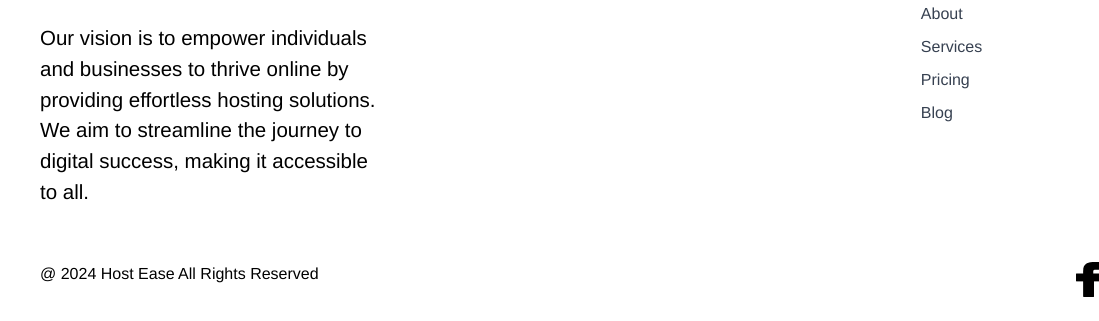
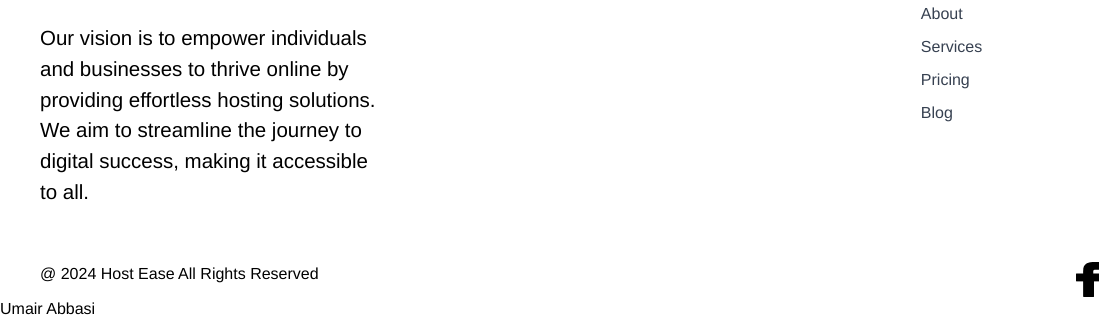
Before and after one commit to umairabbasidev/module-1-web-designing-hackathon, a plain HTML site: page index.html in a window 1280 px wide. Shown: the part 4349-4670 px from the top of the page, 0-1099 px from the left. Before the commit the page ends 4646 px from the top, so only its background shows below. Drawn offline with nearby package versions, Linux system fonts and the light colour scheme.

Commit message:
module-1-web-designing-hackathon task completed

```diff
--- a/index.html
+++ b/index.html
@@ -259,6 +259,7 @@
             </div>
         </div>
     </footer>
+    <h3>Umair Abbasi</h3>
 </body>
 
 
```
